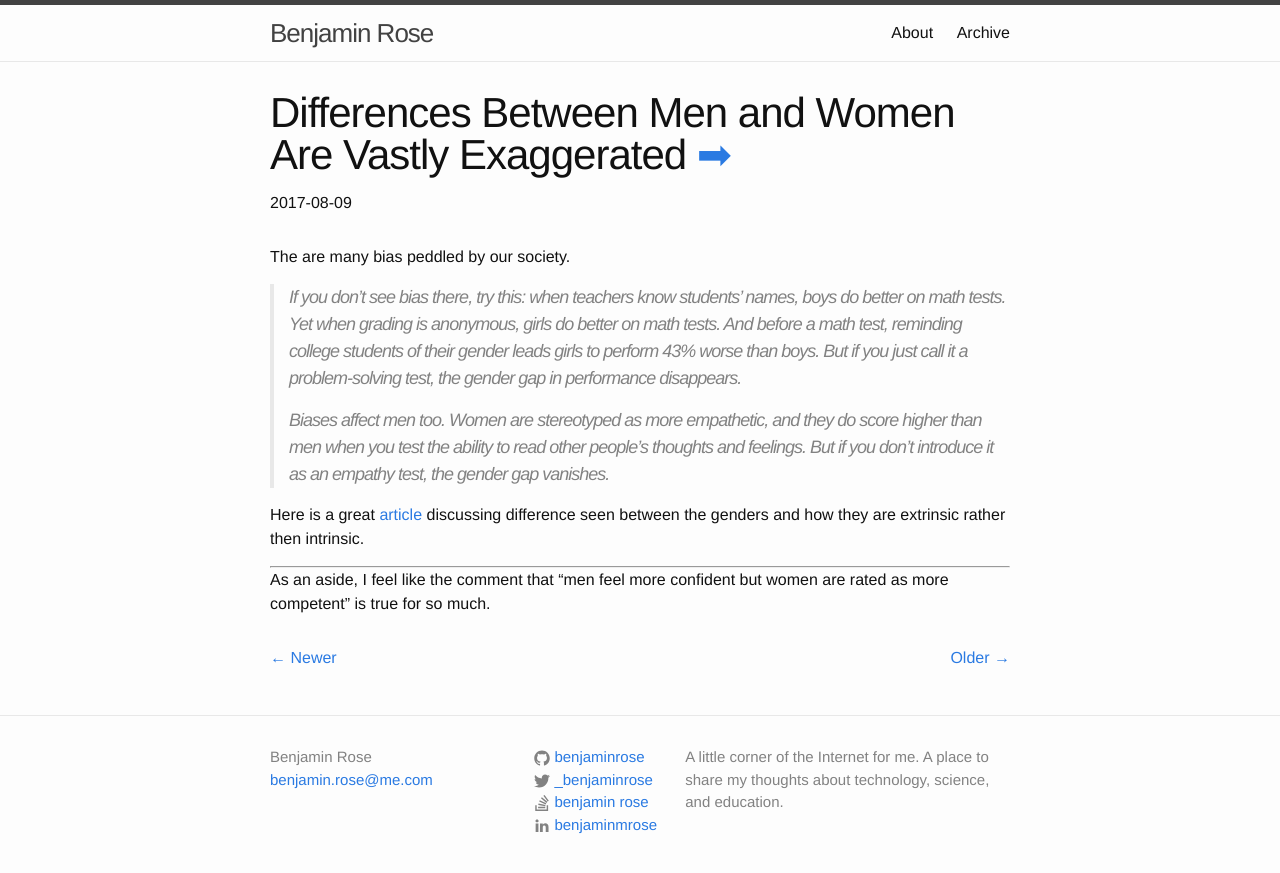
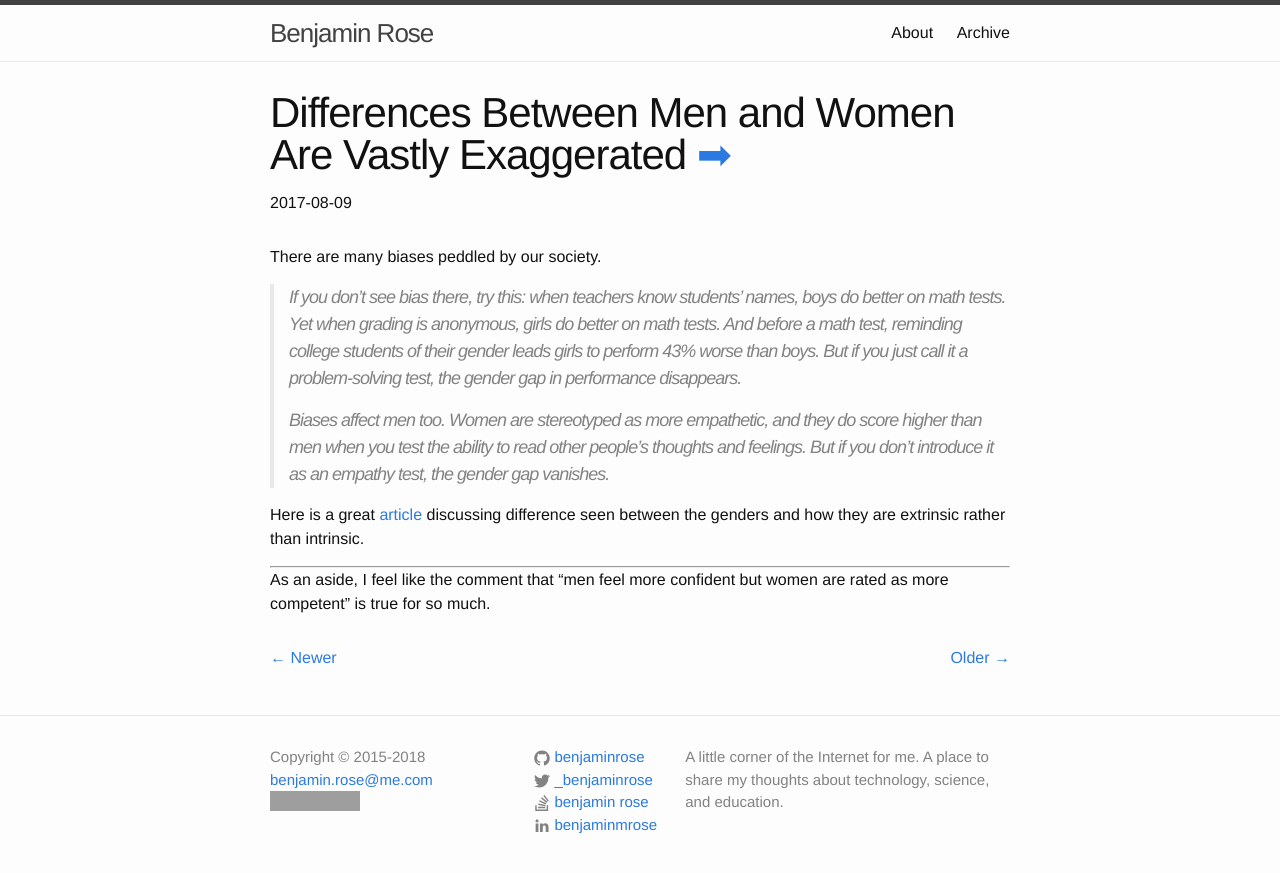
Before and after one commit to benjaminrose/benjaminrose.github.io, a Jekyll site: the page built from _posts/2017-08-09-differences-between-men-and-women-are-vastly-exaggerated.md, in a window 1280 px wide. Shown: the top 873 px of the page. Built offline with Jekyll 4.4.1, drawn with Linux system fonts in a browser that asks for light colours; grey boxes are pictures that could not be loaded.

Commit message:
minor updates

```diff
--- a/_includes/footer.html
+++ b/_includes/footer.html
@@ -7,10 +7,12 @@
     <div class="footer-col-wrapper">
       <div class="footer-col footer-col-1">
         <ul class="contact-list">
-          <li>{{ site.title }}</li>
+          <li>Copyright © 2015-{{ 'now' | date: '%Y'}}</li>
+          <li>{{ site.author }}</li>
           <li><a href="mailto:{{ site.email }}">{{ site.email }}</a></li>
+          <li><a rel="license" href="http://creativecommons.org/licenses/by-nc-sa/4.0/"><img alt="Creative Commons License" align="left" src="https://i.creativecommons.org/l/by-nc-sa/4.0/80x15.png"></a></li>
         </ul>
-      </div>
+      </div>   <!-- footer-col footer-col-1 -->
 
       <div class="footer-col footer-col-2">
         <ul class="social-media-list">
@@ -39,13 +41,16 @@
           </li>
           {% endif %}
         </ul>
-      </div>
+      </div>   <!-- footer-col footer-col-2 -->
 
       <div class="footer-col footer-col-3">
         <p>{{ site.description }}</p>
-      </div>
-    </div>
+      </div>    <!-- footer-col footer-col-3 -->
+    </div>    <!-- footer-col-wrapper -->
 
-  </div>
+    <!-- <p><a rel="license" href="http://creativecommons.org/licenses/by-nc-sa/4.0/"><img alt="Creative Commons License" align="left" src="https://i.creativecommons.org/l/by-nc-sa/4.0/80x15.png"></a> &nbsp Copyright © 2015-{{ 'now' | date: '%Y'}} This work is licensed under a <a rel="license" href="http://creativecommons.org/licenses/by-nc-sa/4.0/">Creative Commons Attribution-NonCommercial-ShareAlike 4.0 International License</a>.</p> -->
+
+
+  </div>   <!--- wrapper -->
 
 </footer>
--- a/_posts/2017-08-09-differences-between-men-and-women-are-vastly-exaggerated.md
+++ b/_posts/2017-08-09-differences-between-men-and-women-are-vastly-exaggerated.md
@@ -6,13 +6,13 @@ date: 2017-08-09 12:09:01 -0400
 link: https://www.linkedin.com/pulse/differences-between-men-women-vastly-exaggerated-adam-grant
 ---
 
-The are many bias peddled by our society.
+There are many biases peddled by our society.
 
 > If you don’t see bias there, try this: when teachers know students’ names, boys do better on math tests. Yet when grading is anonymous, girls do better on math tests. And before a math test, reminding college students of their gender leads girls to perform 43% worse than boys. But if you just call it a problem-solving test, the gender gap in performance disappears.
 >
 > Biases affect men too. Women are stereotyped as more empathetic, and they do score higher than men when you test the ability to read other people’s thoughts and feelings. But if you don’t introduce it as an empathy test, the gender gap vanishes.
 
-Here is a great [article](https://www.linkedin.com/pulse/differences-between-men-women-vastly-exaggerated-adam-grant) discussing difference seen between the genders and how they are extrinsic rather then intrinsic.
+Here is a great [article](https://www.linkedin.com/pulse/differences-between-men-women-vastly-exaggerated-adam-grant) discussing difference seen between the genders and how they are extrinsic rather than intrinsic.
 
 -------
 
```
Also changed, not shown: about.md (+1 -1 lines), 1 other file.
